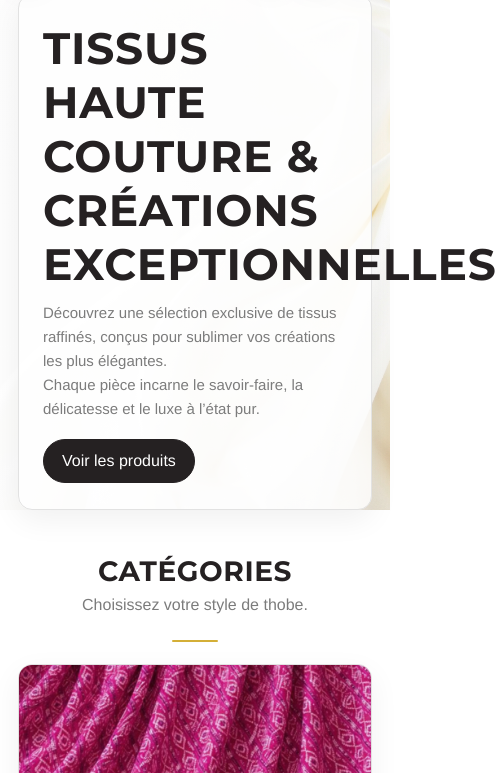
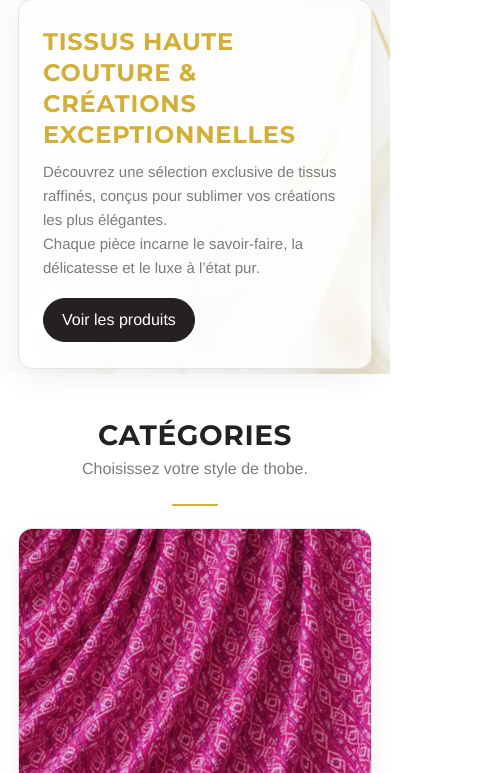
Before and after one commit to abdelatifait/suiting-fabrics, a website: page index.html in a window 390 px wide. Shown: the part 71-844 px from the top of the page, 497 px wide, since content can reach past the window. Drawn offline with nearby package versions, Linux system fonts and the light colour scheme; no server answers.

Commit message:
style: reduce hero title size on mobile to fit long text and apply golden color text

```diff
--- a/assets/css/style.css
+++ b/assets/css/style.css
@@ -979,7 +979,7 @@ h1,h2,h3,h4{
   font-size: 44px;
   text-transform: uppercase;
   letter-spacing: .8px;
-  color: var(--brand-1);
+  color: var(--gold);
   font-family:"Montserrat";
 }
 
@@ -993,10 +993,12 @@ h1,h2,h3,h4{
 /* Responsive */
 @media (max-width: 900px){
   .hero-banner{min-height: 440px}
+  .hero-box h1{font-size: 32px; line-height: 1.3;}
 }
 
 @media (max-width: 520px){
   .hero-banner{min-height: 380px}
+  .hero-box h1{font-size: 24px; line-height: 1.3;}
 }
 
 
```
